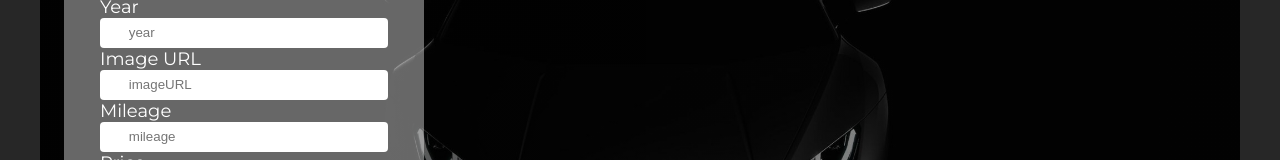
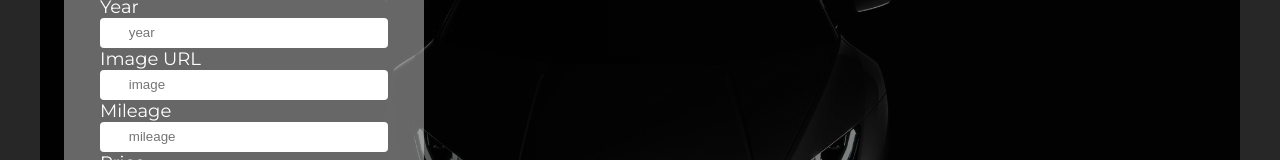
Before and after one commit to novovicn/carshop-mern, a React (Create React App) app in the folder frontend/: page /sellcar in a window 1280 px wide. Shown: the part 422-582 px from the top of the page. Built offline with nearby package versions, Linux system fonts and the light colour scheme; sample sign-in values are in the browser's storage.

Commit message:
solved issue with adding image

```diff
--- a/frontend/src/components/Form.js
+++ b/frontend/src/components/Form.js
@@ -54,14 +54,14 @@ function Form({submitForm}) {
         {errors.year && <p>{errors.year}</p>}
       </div>
       <div className="form__inputs">
-        <label htmlFor="imageURL" className="form__label">
+        <label htmlFor="image" className="form__label">
           Image URL
         </label>
         <input
           type="text"
-          name="imageURL"
+          name="image"
           className="form__input"
-          placeholder="imageURL"
+          placeholder="image"
           value={values.imageURL}
           onChange={handleChange}
         />
--- a/frontend/src/hooks/useForm.js
+++ b/frontend/src/hooks/useForm.js
@@ -9,7 +9,7 @@ const useForm = (callback, validate) => {
     brand: '',
     model: '',
     year: '',
-    imageURL: '',
+    image: '',
     mileage: '',
     price: '',
   });
```
